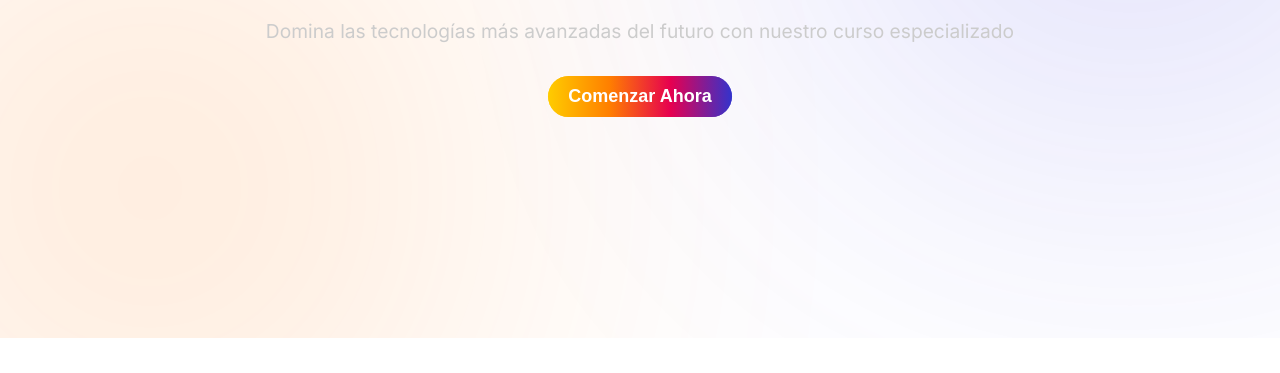
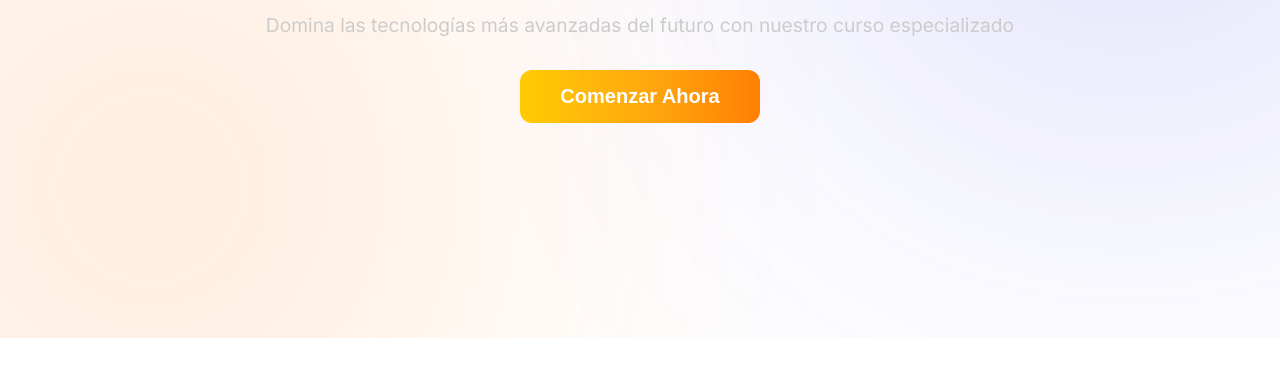
Before and after one commit to FranciscoBonfanti/CursoIA, a plain HTML site: page index.html in a window 1280 px wide. Shown: the part 427-800 px from the top of the page. Drawn offline with Linux system fonts and the light colour scheme.

Commit message:
arreglo boton

```diff
--- a/index.html
+++ b/index.html
@@ -38,11 +38,12 @@
     <div class="hero-content">
       <h1 class="gradient-text">Curso de Inteligencia Artificial</h1>
       <p>Domina las tecnologías más avanzadas del futuro con nuestro curso especializado</p>
-      <button class="gradient-btn">Comenzar Ahora</button>
+      <button class="gradient-boton">Comenzar Ahora</button>
     </div>
     <div class="circle circle-1"></div>
     <div class="circle circle-2"></div>
   </header>
+
 
   <main class="container">
     <!-- Countdown Section -->
@@ -162,7 +163,7 @@
 
     // Countdown Timer
     function updateCountdown() {
-      const nextClassDate = new Date("2025-05-15T18:00:00").getTime();
+      const nextClassDate = new Date("2025-05-06T18:00:00").getTime();
       const now = new Date().getTime();
       const difference = nextClassDate - now;
 
@@ -380,6 +381,8 @@
     // Inicializar la página
     renderMaterials();
     renderLinks();
+
+
   </script>
 </body>
 </html>
--- a/styles.css
+++ b/styles.css
@@ -24,6 +24,92 @@
   .hidden {
     display: none !important;
   }
+
+
+  .gradient-boton {
+    position: relative;
+    padding: 15px 40px;
+    font-size: 20px;
+    font-weight: bold;
+    color: white;
+    background: linear-gradient(to right,
+    #ffcc00,
+    #ff7f00,
+    #e60050,
+    #3333cc
+  );
+    background-size: 300% 300%;
+    border: none;
+    border-radius: 12px;
+    cursor: pointer;
+    z-index: 1;
+    overflow: hidden;
+    transition: transform 0.3s ease, box-shadow 0.3s ease;
+    animation: shine 5s ease infinite;
+  }
+
+  .gradient-boton::before {
+    content: "";
+    position: absolute;
+    top: -50%;
+    left: -50%;
+    width: 200%;
+    height: 200%;
+    background: radial-gradient(circle, rgba(255,255,255,0.2) 10%, transparent 60%);
+    animation: pulse 2s infinite;
+    z-index: 0;
+  }
+
+  .gradient-boton::after {
+    content: "";
+    position: absolute;
+    top: 0;
+    left: 0;
+    width: 100%;
+    height: 100%;
+    background: inherit;
+    filter: blur(20px);
+    opacity: 0.4;
+    z-index: -1;
+    transition: opacity 0.3s;
+  }
+
+  .gradient-boton:hover {
+    transform: scale(1.05);
+    box-shadow: 0 0 25px rgba(255, 255, 255, 0.5);
+  }
+
+  .gradient-boton:hover::after {
+    opacity: 0.7;
+  }
+
+  @keyframes shine {
+    0% {
+      background-position: 0% 50%;
+    }
+    50% {
+      background-position: 100% 50%;
+    }
+    100% {
+      background-position: 0% 50%;
+    }
+  }
+
+  @keyframes pulse {
+    0% {
+      transform: scale(1);
+      opacity: 0.3;
+    }
+    50% {
+      transform: scale(1.5);
+      opacity: 0.1;
+    }
+    100% {
+      transform: scale(1);
+      opacity: 0.3;
+    }
+  }
+
 
   /* Navegación */
   .navbar {
```
